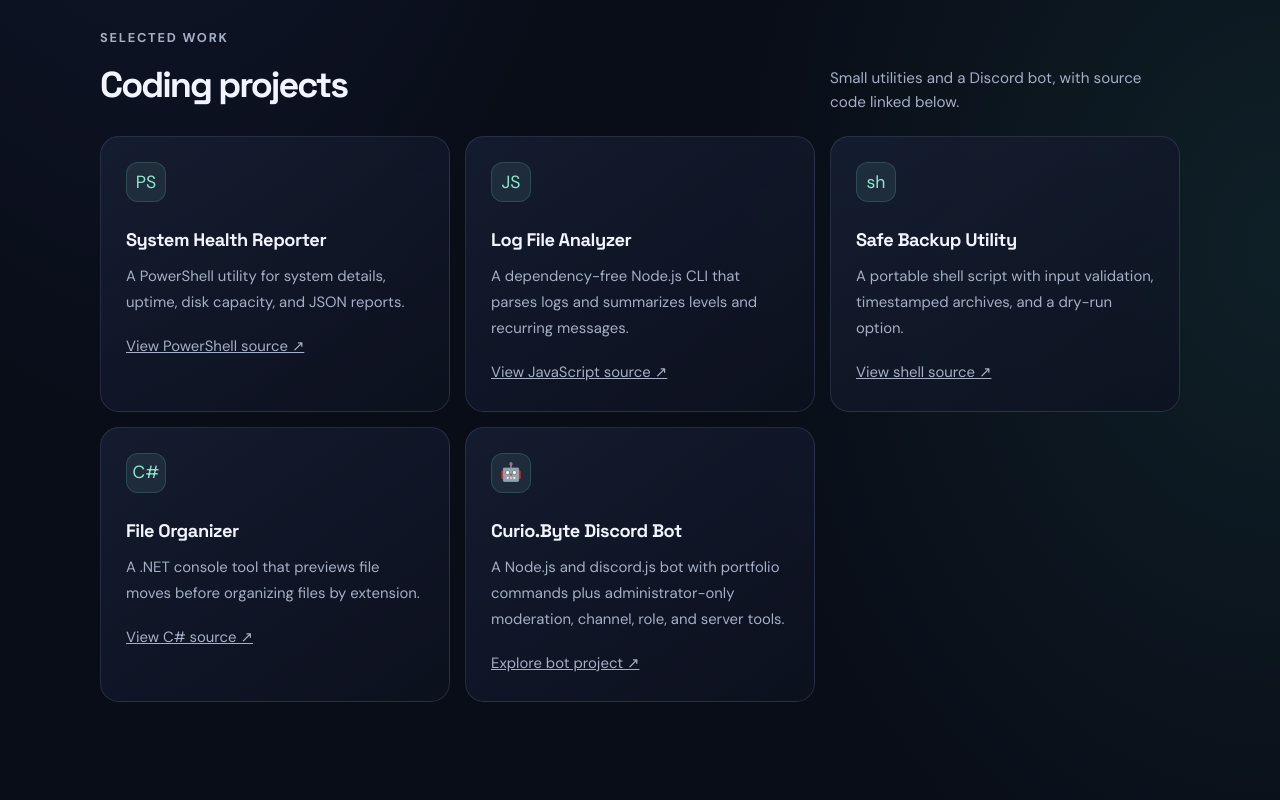
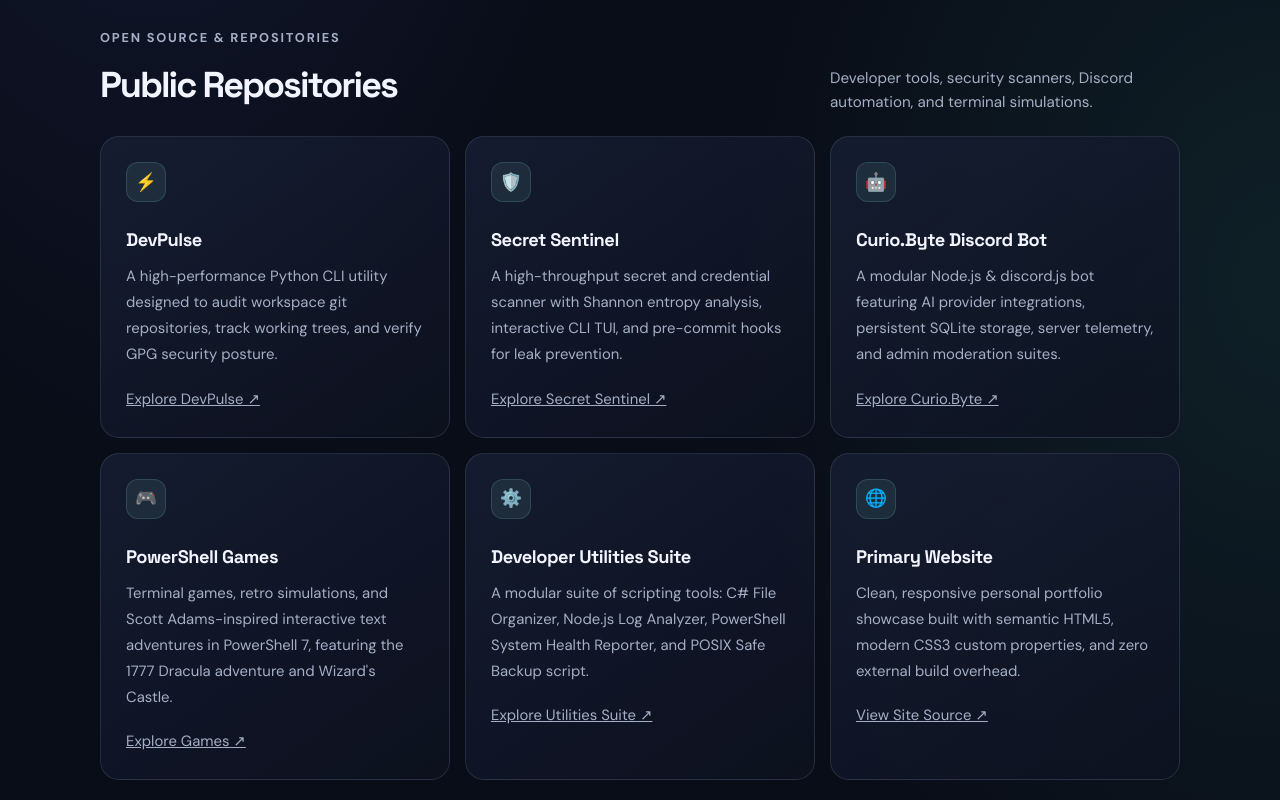
Before and after one commit to daniel-kill/daniel-danielkill.online, a plain HTML site: page index.html in a window 1280 px wide. Shown: the part 1140-1940 px from the top of the page. Drawn offline with Linux system fonts and the light colour scheme.

Commit message:
feat: showcase all public repositories and developer utilities suite

```diff
--- a/index.html
+++ b/index.html
@@ -28,7 +28,7 @@
           <div class="actions">
             <a class="btn btn-primary" href="mailto:daniel@danielkill.online">Get in touch <span aria-hidden="true">↗</span></a>
             <a class="btn" href="https://daniel-danielkill-online.pages.dev/" target="_blank" rel="noopener noreferrer">Personal site <span aria-hidden="true">↗</span></a>
-            <a class="btn" href="https://github.com/daniel-kill" target="_blank" rel="noopener noreferrer">GitHub <span aria-hidden="true">↗</span></a>
+            <a class="btn" href="https://github.com/daniel-kill?tab=repositories" target="_blank" rel="noopener noreferrer">GitHub Repositories <span aria-hidden="true">↗</span></a>
           </div>
         </div>
         <div class="portrait-frame">
@@ -62,39 +62,45 @@
 
       <section class="section" aria-labelledby="projects-title">
         <div class="section-head">
-          <div><p class="section-kicker">Selected work</p><h2 id="projects-title">Coding projects</h2></div>
-          <p class="section-intro">Small utilities and a Discord bot, with source code linked below.</p>
+          <div><p class="section-kicker">Open source & repositories</p><h2 id="projects-title">Public Repositories</h2></div>
+          <p class="section-intro">Developer tools, security scanners, Discord automation, and terminal simulations.</p>
         </div>
         <div class="grid">
           <article class="card">
-            <div class="card-icon" aria-hidden="true">PS</div>
-            <h3>System Health Reporter</h3>
-            <p>A PowerShell utility for system details, uptime, disk capacity, and JSON reports.</p>
-            <p style="margin-top:18px"><a href="https://github.com/daniel-kill/portfolio-projects/tree/main/powershell-system-health" target="_blank" rel="noopener noreferrer">View PowerShell source ↗</a></p>
+            <div class="card-icon" aria-hidden="true">⚡</div>
+            <h3>DevPulse</h3>
+            <p>A high-performance Python CLI utility designed to audit workspace git repositories, track working trees, and verify GPG security posture.</p>
+            <p style="margin-top:18px"><a href="https://github.com/daniel-kill/devpulse" target="_blank" rel="noopener noreferrer">Explore DevPulse ↗</a></p>
           </article>
           <article class="card">
-            <div class="card-icon" aria-hidden="true">JS</div>
-            <h3>Log File Analyzer</h3>
-            <p>A dependency-free Node.js CLI that parses logs and summarizes levels and recurring messages.</p>
-            <p style="margin-top:18px"><a href="https://github.com/daniel-kill/portfolio-projects/tree/main/node-log-analyzer" target="_blank" rel="noopener noreferrer">View JavaScript source ↗</a></p>
-          </article>
-          <article class="card">
-            <div class="card-icon" aria-hidden="true">sh</div>
-            <h3>Safe Backup Utility</h3>
-            <p>A portable shell script with input validation, timestamped archives, and a dry-run option.</p>
-            <p style="margin-top:18px"><a href="https://github.com/daniel-kill/portfolio-projects/tree/main/shell-safe-backup" target="_blank" rel="noopener noreferrer">View shell source ↗</a></p>
-          </article>
-          <article class="card">
-            <div class="card-icon" aria-hidden="true">C#</div>
-            <h3>File Organizer</h3>
-            <p>A .NET console tool that previews file moves before organizing files by extension.</p>
-            <p style="margin-top:18px"><a href="https://github.com/daniel-kill/portfolio-projects/tree/main/csharp-file-organizer" target="_blank" rel="noopener noreferrer">View C# source ↗</a></p>
+            <div class="card-icon" aria-hidden="true">🛡️</div>
+            <h3>Secret Sentinel</h3>
+            <p>A high-throughput secret and credential scanner with Shannon entropy analysis, interactive CLI TUI, and pre-commit hooks for leak prevention.</p>
+            <p style="margin-top:18px"><a href="https://github.com/daniel-kill/secret-sentinel" target="_blank" rel="noopener noreferrer">Explore Secret Sentinel ↗</a></p>
           </article>
           <article class="card">
             <div class="card-icon" aria-hidden="true">🤖</div>
             <h3>Curio.Byte Discord Bot</h3>
-            <p>A Node.js and discord.js bot with portfolio commands plus administrator-only moderation, channel, role, and server tools.</p>
-            <p style="margin-top:18px"><a href="https://github.com/daniel-kill/curio-byte" target="_blank" rel="noopener noreferrer">Explore bot project ↗</a></p>
+            <p>A modular Node.js & discord.js bot featuring AI provider integrations, persistent SQLite storage, server telemetry, and admin moderation suites.</p>
+            <p style="margin-top:18px"><a href="https://github.com/daniel-kill/curio-byte" target="_blank" rel="noopener noreferrer">Explore Curio.Byte ↗</a></p>
+          </article>
+          <article class="card">
+            <div class="card-icon" aria-hidden="true">🎮</div>
+            <h3>PowerShell Games</h3>
+            <p>Terminal games, retro simulations, and Scott Adams-inspired interactive text adventures in PowerShell 7, featuring the 1777 Dracula adventure and Wizard's Castle.</p>
+            <p style="margin-top:18px"><a href="https://github.com/daniel-kill/games" target="_blank" rel="noopener noreferrer">Explore Games ↗</a></p>
+          </article>
+          <article class="card">
+            <div class="card-icon" aria-hidden="true">⚙️</div>
+            <h3>Developer Utilities Suite</h3>
+            <p>A modular suite of scripting tools: C# File Organizer, Node.js Log Analyzer, PowerShell System Health Reporter, and POSIX Safe Backup script.</p>
+            <p style="margin-top:18px"><a href="https://github.com/daniel-kill/portfolio-projects" target="_blank" rel="noopener noreferrer">Explore Utilities Suite ↗</a></p>
+          </article>
+          <article class="card">
+            <div class="card-icon" aria-hidden="true">🌐</div>
+            <h3>Primary Website</h3>
+            <p>Clean, responsive personal portfolio showcase built with semantic HTML5, modern CSS3 custom properties, and zero external build overhead.</p>
+            <p style="margin-top:18px"><a href="https://github.com/daniel-kill/primary-website" target="_blank" rel="noopener noreferrer">View Site Source ↗</a></p>
           </article>
         </div>
       </section>
@@ -151,7 +157,7 @@
       <div class="actions" style="gap:10px;justify-content:flex-end;flex-wrap:wrap;">
         <a href="https://daniel-danielkill-online.pages.dev/" target="_blank" rel="noopener noreferrer">Website ↗</a>
         <a href="https://linktr.ee/daniel_kill" target="_blank" rel="noopener noreferrer">Linktree ↗</a>
-        <a href="https://github.com/daniel-kill" target="_blank" rel="noopener noreferrer">GitHub ↗</a>
+        <a href="https://github.com/daniel-kill?tab=repositories" target="_blank" rel="noopener noreferrer">GitHub Repositories ↗</a>
         <a href="https://discord.gg/muPYhD7MEM" target="_blank" rel="noopener noreferrer">Discord ↗</a>
       </div>
     </footer>
```
Also changed, not shown: PROJECTS.md (+22 -7 lines), README.md.
